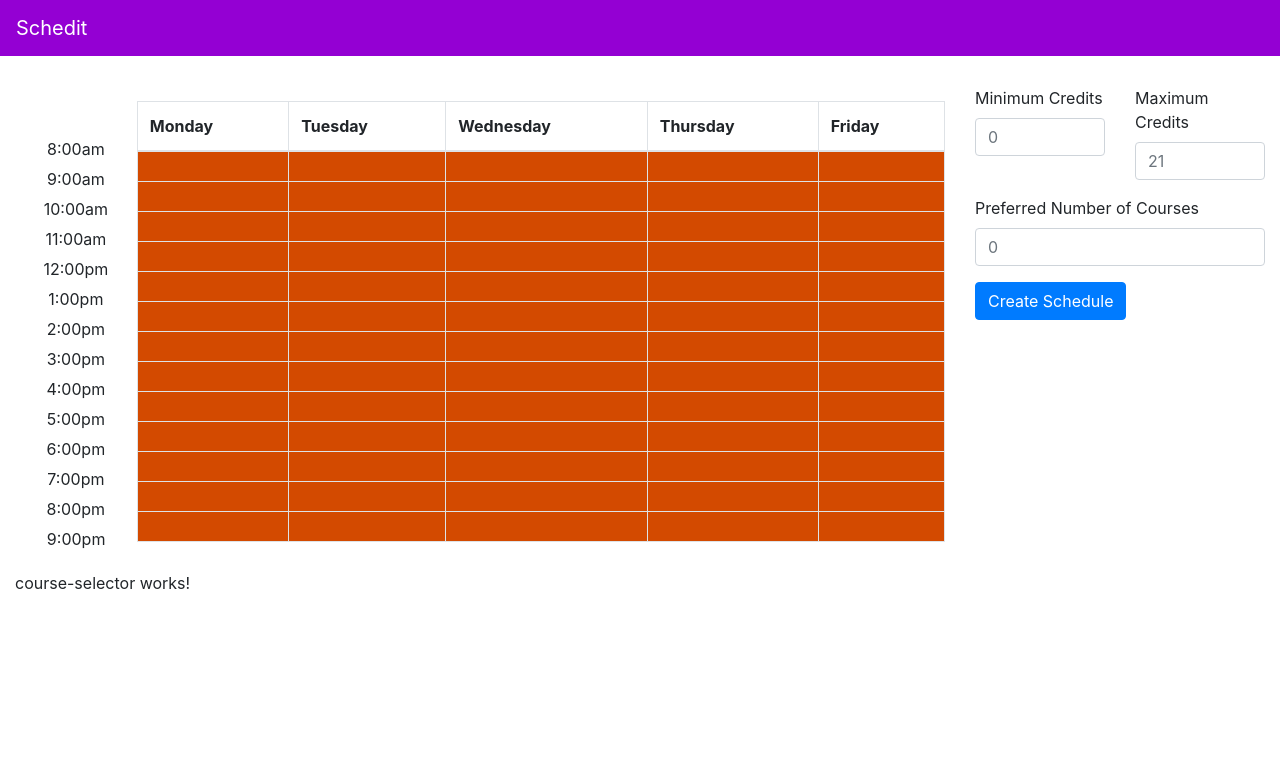
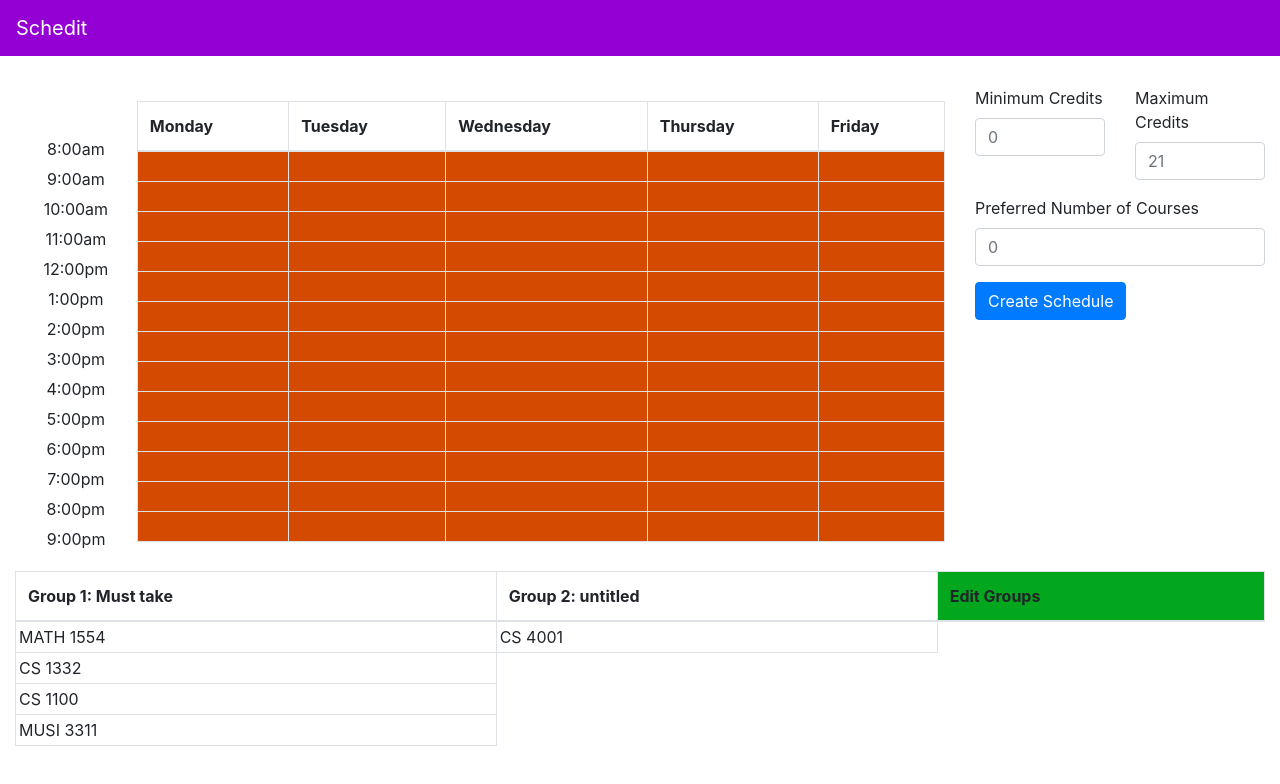
Before and after one commit to 7135-Cutiepy/ScheditFrontEnd, an Angular app: page / in a window 1280 px wide. Shown: the top 784 px of the page. Built offline with nearby package versions, Linux system fonts and the light colour scheme.

Commit message:
Initial course selector

```diff
--- a/src/app/course-selector/course-selector.component.css
+++ b/src/app/course-selector/course-selector.component.css
@@ -0,0 +1,37 @@
+#course-selector {
+    /* border: 1px solid black;
+    border-radius: 5px;
+    height:400px; */
+    //padding-top: 30px;
+}
+
+.time {
+    border: 0;
+    /* padding-top: 0; */
+    top: -17px;
+    display: block;
+    position: relative;
+    text-align: center;
+}
+
+table {
+    border: 0;
+    margin: 0;
+}
+
+td {
+    padding: 3px;
+    /* height: 24px; */
+}
+
+.time_slot {
+    background: #d34a00;
+}
+
+.time_slot[available] {
+    background: #02a71d;
+}
+
+.edit_button {
+    background: #02a71d;
+}
--- a/src/app/course-selector/course-selector.component.html
+++ b/src/app/course-selector/course-selector.component.html
@@ -1,3 +1,28 @@
-<p>
-  course-selector works!
-</p>
+<div id="course-selector">
+  <table class="table table-bordered">
+      <thead>
+        <tr>
+          <th scope="col">Group 1: Must take</th>
+          <th scope="col">Group 2: untitled</th>
+          <th scope="col" class="edit_button">Edit Groups</th>
+        </tr>
+      </thead>
+      <tbody>
+        <tr>
+          <td>MATH 1554</td>
+          <td>CS 4001</td>
+        </tr>
+        <tr>
+          <td>CS 1332</td>
+        </tr>
+        <tr>
+          <td>CS 1100</td>
+        </tr>
+        <tr>
+          <td>MUSI 3311</td>
+        </tr>
+      </tbody>
+    </table>
+</div>
+
+<!-->*ngFor="let time of times"!-->
--- a/src/app/course-selector/course-selector.component.ts
+++ b/src/app/course-selector/course-selector.component.ts
@@ -6,10 +6,29 @@ import { Component, OnInit } from '@angular/core';
   styleUrls: ['./course-selector.component.css']
 })
 export class CourseSelectorComponent implements OnInit {
-
+  times_lower_bound = 1;
+  times_upper_bound = 3;
+  times = [];
   constructor() { }
 
   ngOnInit() {
+    for (var i = this.times_lower_bound; i <= this.times_upper_bound; i++) {
+      var time_string;
+      if (i < 12) {
+        time_string = i+":00am";
+      } else {
+        time_string = ((i>12) ? i-12 : i) + ":00pm";
+      }
+      this.times.push(time_string);
+    }
+  }
+
+  toggle_time_slot(elem) {
+    if (elem.getAttribute("available")) {
+      elem.removeAttribute("available");
+    } else {
+      elem.setAttribute("available", true);
+    }
   }
 
 }
```
